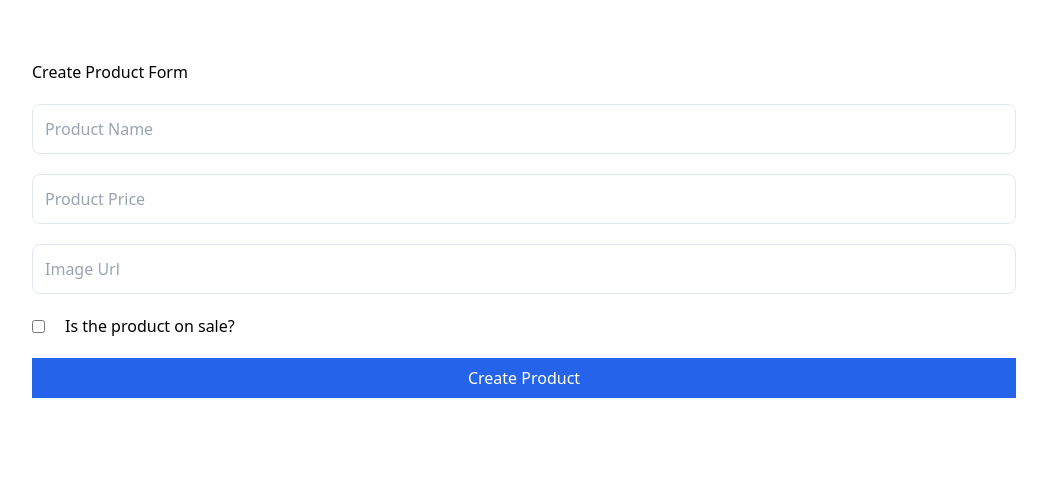
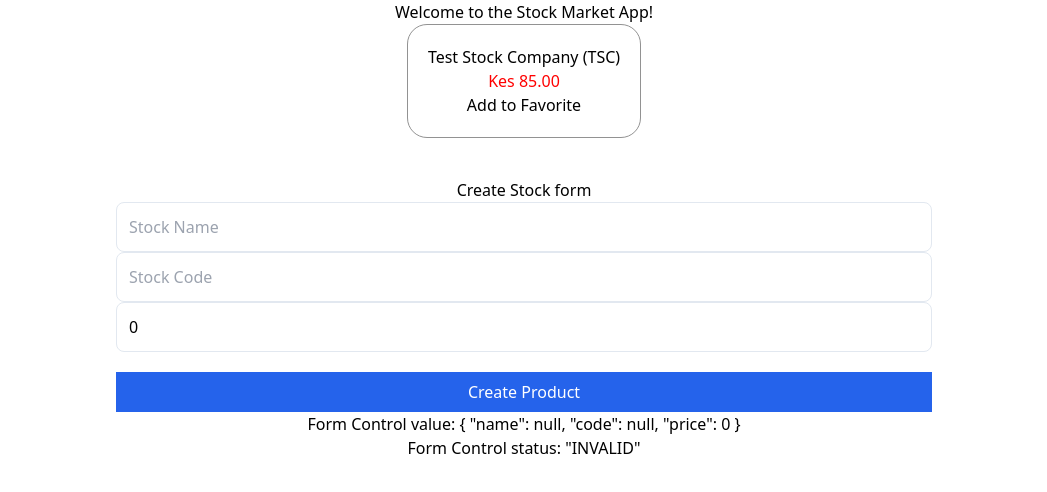
Before and after one commit to EricRibia/angularproject, an Angular app: page / in a window 1280 px wide. Shown: the top 492 px of the page, without its empty margins (116-1163 px from the left). Built offline with nearby package versions, Linux system fonts and the light colour scheme.

Commit message:
reactiv forms without form builder

```diff
--- a/src/app/app.component.html
+++ b/src/app/app.component.html
@@ -1,4 +1,4 @@
 <!--<app-product-component></app-product-component>-->
 <!--<app-product-list-component></app-product-list-component>-->
-<!--<app-stock-component></app-stock-component>-->
-<app-create-product></app-create-product>
+<app-stock-component></app-stock-component>
+<!--<app-create-product></app-create-product>-->
--- a/src/app/app.module.ts
+++ b/src/app/app.module.ts
@@ -8,7 +8,7 @@ import { StockComponentComponent } from './stock-component/stock-component.compo
 import { StockItemComponent } from './stock-component/stock-item/stock-item.component';
 import { ProductListComponentComponent } from './product-list-component/product-list-component.component';
 import { CreateStockComponent } from './stock-component/create-stock/create-stock.component';
-import { FormsModule } from '@angular/forms';
+import { FormsModule, ReactiveFormsModule } from '@angular/forms';
 import { CreateProductComponent } from './create-product/create-product.component';
 
 @NgModule({
@@ -21,7 +21,7 @@ import { CreateProductComponent } from './create-product/create-product.componen
     CreateStockComponent,
     CreateProductComponent,
   ],
-  imports: [BrowserModule, AppRoutingModule, FormsModule],
+  imports: [BrowserModule, AppRoutingModule, ReactiveFormsModule, FormsModule],
   providers: [],
   bootstrap: [AppComponent],
 })
--- a/src/app/stock-component/create-stock/create-stock.component.html
+++ b/src/app/stock-component/create-stock/create-stock.component.html
@@ -1,50 +1,18 @@
-<div class="createStock">
+<div class="createStock mx-auto max-w-4xl p-10">
   <h2>Create Stock form</h2>
-  <form (ngSubmit)="createStock(stockForm)" #stockForm="ngForm">
-    <div ngModelGroup="stock">
-    <div class="m10p  stock-name">
-      <input required
-             class='w-full py-3 border border-slate-200 rounded-lg px-3 focus:outline-none focus:border-slate-500 hover:shadow'
-             type="text" placeholder="Stock Name"
-             name="name"
-             ngModel>
-    </div>
-    <div class="m10p stock-code">
-      <input
-        class='w-full py-3 border border-slate-200 rounded-lg px-3 focus:outline-none focus:border-slate-500 hover:shadow'
-        type="text" placeholder="Stock Code"
-        required
-        minlength="2"
-        name="code"
-        ngModel
-        >
-    </div>
-    <div class="m10p stock-price">
-      <input
-        class='w-full py-3 border border-slate-200 rounded-lg px-3 focus:outline-none focus:border-slate-500 hover:shadow'
-        type="number" placeholder="Stock Price"
-        required
-        name="price"
-        ngModel
-      >
-    </div>
-    <div class="m10p">
-      <select
-        class='w-full py-3 border border-slate-200 rounded-lg px-3 focus:outline-none focus:border-slate-500 hover:shadow'
-        name="exchange"
-      ngModel>
-        <option *ngFor="let exchange of exchanges" [ngValue]="exchange">{{exchange}}</option>
-      </select>
-    </div>
-    <div class="m10p">
-      <input
-        class='w-full py-3 border border-slate-200 rounded-lg px-3 focus:outline-none focus:border-slate-500 hover:shadow'
-        type="checkbox" name="confirm" [(ngModel)]='confirmed'>I confirm that the information provided above is accurate!
-    </div>
-    <button class="w-full px-4 py-2 bg-blue-600 disabled:bg-gray-200 disabled:text-gray-500 text-white" [disabled]="!confirmed" type="submit">Create</button>
-    </div>
+  <form [formGroup]="stockForm" (ngSubmit)="onSubmit()">
+    <input class='w-full py-3 border border-slate-200 rounded-lg px-3 focus:outline-none focus:border-slate-500 hover:shadow'
+           type="text" placeholder="Stock Name"
+           formControlName="name">
+    <input class='w-full py-3 border border-slate-200 rounded-lg px-3 focus:outline-none focus:border-slate-500 hover:shadow'
+           type="text" placeholder="Stock Code"
+           formControlName="code">
+    <input class='w-full py-3 border border-slate-200 rounded-lg px-3 focus:outline-none focus:border-slate-500 hover:shadow'
+           type="number" placeholder="Stock Price"
+           formControlName="price">
+    <button (click)="onSubmit()" class="mt-5 w-full px-4 py-2 bg-blue-600 disabled:bg-gray-200 disabled:text-gray-500 text-white" type="submit">Create Product</button>
+
   </form>
-
-  <h4>Stock Name is {{stock | json}}</h4>
-  <h2>Data has been confirmed: {{confirmed}}</h2>
+  <p>Form Control value: {{ stockForm.value | json }}</p>
+  <p>Form Control status: {{ stockForm.status | json }}</p>
 </div>
--- a/src/app/stock-component/create-stock/create-stock.component.ts
+++ b/src/app/stock-component/create-stock/create-stock.component.ts
@@ -1,5 +1,6 @@
 import { Component, OnInit } from '@angular/core';
 import { StockModel } from '../../models/stock-model';
+import { FormControl, FormGroup, Validators } from '@angular/forms';
 
 @Component({
   selector: 'app-create-stock',
@@ -10,23 +11,19 @@ export class CreateStockComponent implements OnInit {
   public stock: StockModel;
   public confirmed: boolean = false;
   public exchanges = ['NYSE', 'NASDAQ', 'OTHER'];
+  public nameControl = new FormControl();
+  public stockForm = new FormGroup({
+    name: new FormControl(null, Validators.required),
+    code: new FormControl(null, [Validators.required, Validators.minLength(2)]),
+    price: new FormControl(0, [Validators.required, Validators.min(0)]),
+  });
   constructor() {
     this.stock = new StockModel('', '', 0, 0);
   }
 
   ngOnInit(): void {}
 
-  setStockPrice(price: number) {
-    this.stock.price = price;
-    this.stock.prev_price = price;
-  }
-
-  createStock(stockForm: { valid: any; value: any }) {
-    console.log('stockForm', stockForm.value);
-    if (stockForm.valid) {
-      console.log('Creating stock', this.stock);
-    } else {
-      console.error('Stock form is in an invalid state');
-    }
+  onSubmit() {
+    console.log('Form control value', this.stockForm.value);
   }
 }
```
